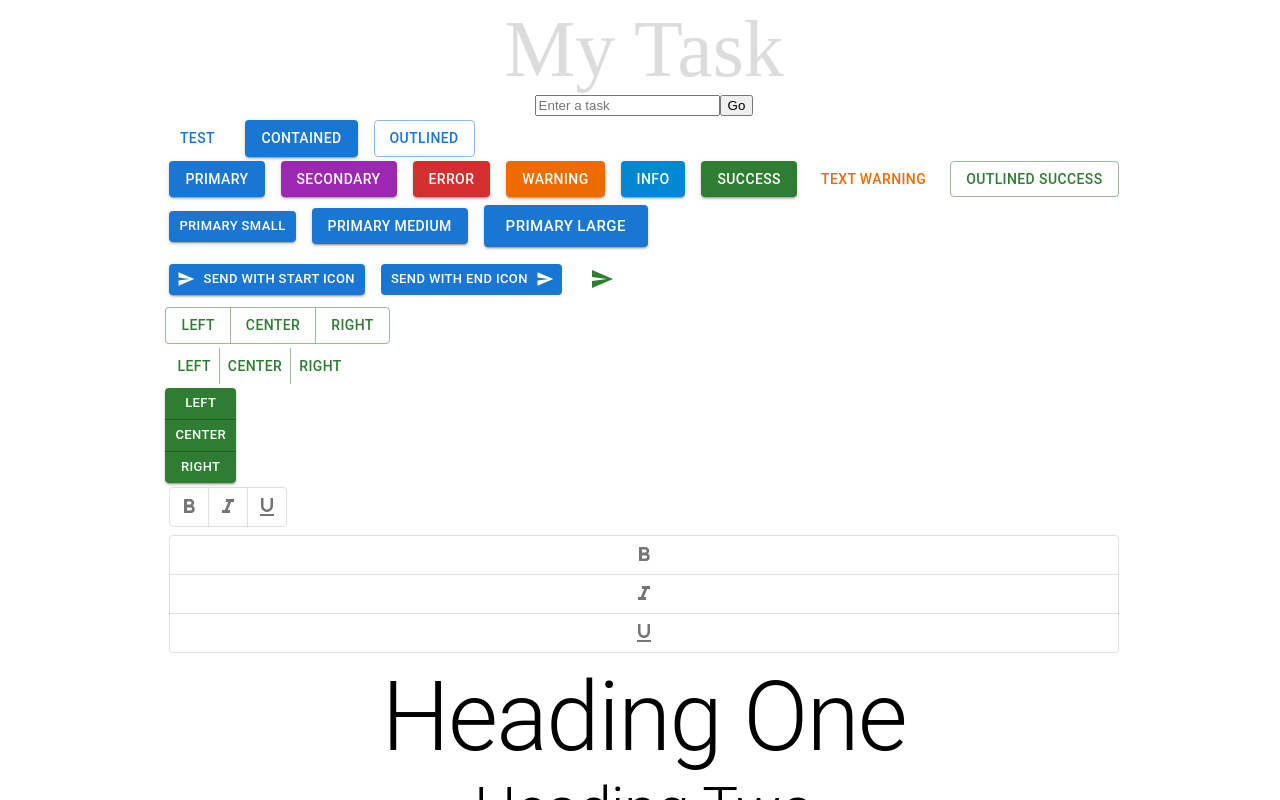
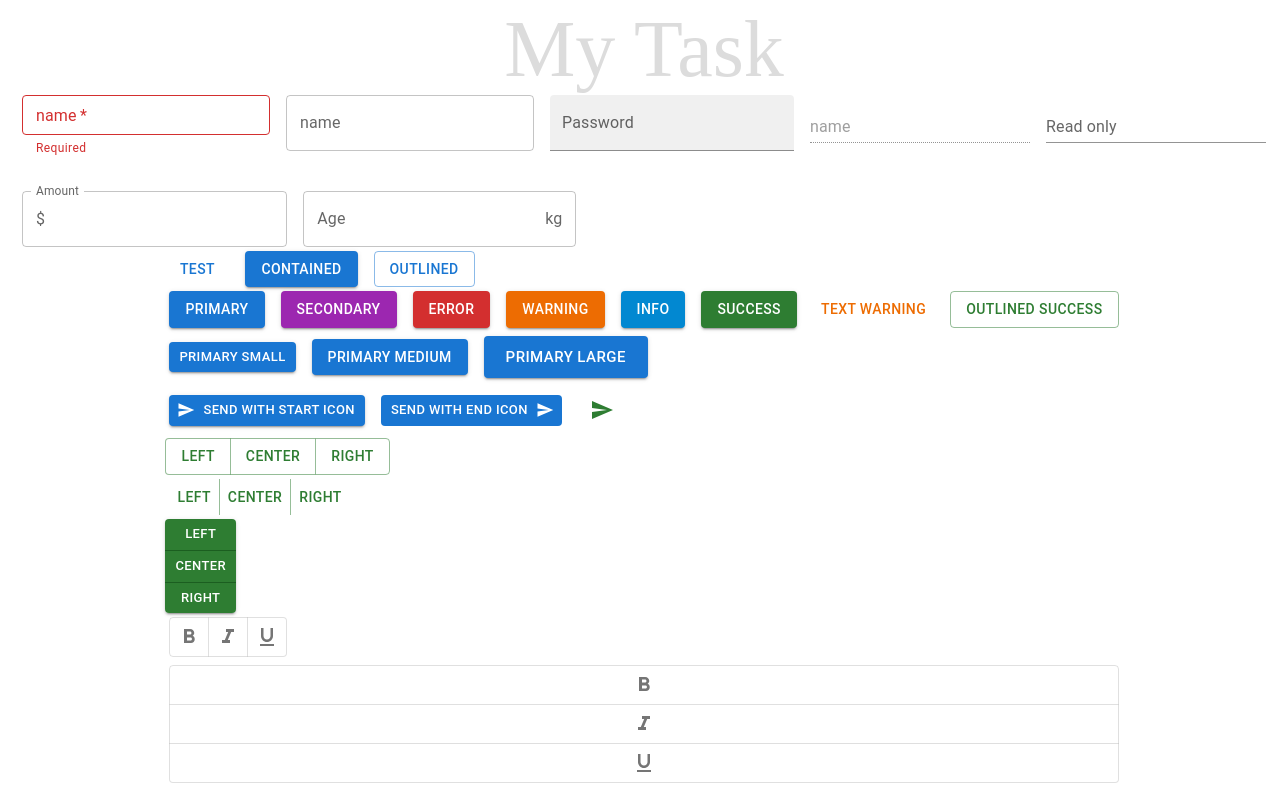
Before and after one commit to SantoshReddyBujala/Reactwebtype, a React (Create React App) app: page / in a window 1280 px wide. Shown: the top 800 px of the page. Built offline with nearby package versions, Linux system fonts and the light colour scheme; a web font is replaced by a local one.

Commit message:
Input Completed

```diff
--- a/src/App.tsx
+++ b/src/App.tsx
@@ -3,12 +3,14 @@
 import InputField from "./components/InputField";
 import MuiTypography from "./components/MuiTypography";
 import MuiButton from "./components/MuiButton";
+import MuiTextField from "./components/MuiTextField";
 
 const App: React.FC = () => {
   return (
     <div className="app">
       <span className="heading">My Task</span>
-      <InputField />
+      {/* <InputField /> */}
+      <MuiTextField />
       <MuiButton />
       <MuiTypography />
     </div>
--- /dev/null
+++ b/src/components/MuiTextField.tsx
@@ -0,0 +1,50 @@
+import { InputAdornment, Stack, TextField } from "@mui/material";
+import React, { useState } from "react";
+
+const MuiTextField = () => {
+  const [firstField, setFirstField] = useState("");
+  return (
+    <Stack spacing={4}>
+      <Stack direction="row" spacing={2}>
+        <TextField
+          label="name"
+          size="small"
+          color="info"
+          required
+          helperText={!firstField ? "Required" : "Help text"}
+          error={!firstField}
+          value={firstField}
+          onChange={(e) => setFirstField(e.target.value)}
+        />
+        <TextField label="name" variant="outlined" />
+        <TextField type="password" label="Password" variant="filled" />
+        <TextField label="name" variant="standard" disabled />
+        <TextField
+          label="Read only"
+          variant="standard"
+          InputProps={{ readOnly: true }}
+        />
+      </Stack>
+      <Stack spacing={4}>
+        <Stack direction="row" spacing={2}>
+          <TextField
+            label="Amount"
+            InputProps={{
+              startAdornment: (
+                <InputAdornment position="start">$</InputAdornment>
+              ),
+            }}
+          />
+          <TextField
+            label="Age"
+            InputProps={{
+              endAdornment: <InputAdornment position="end">kg</InputAdornment>,
+            }}
+          />
+        </Stack>
+      </Stack>
+    </Stack>
+  );
+};
+
+export default MuiTextField;
```
